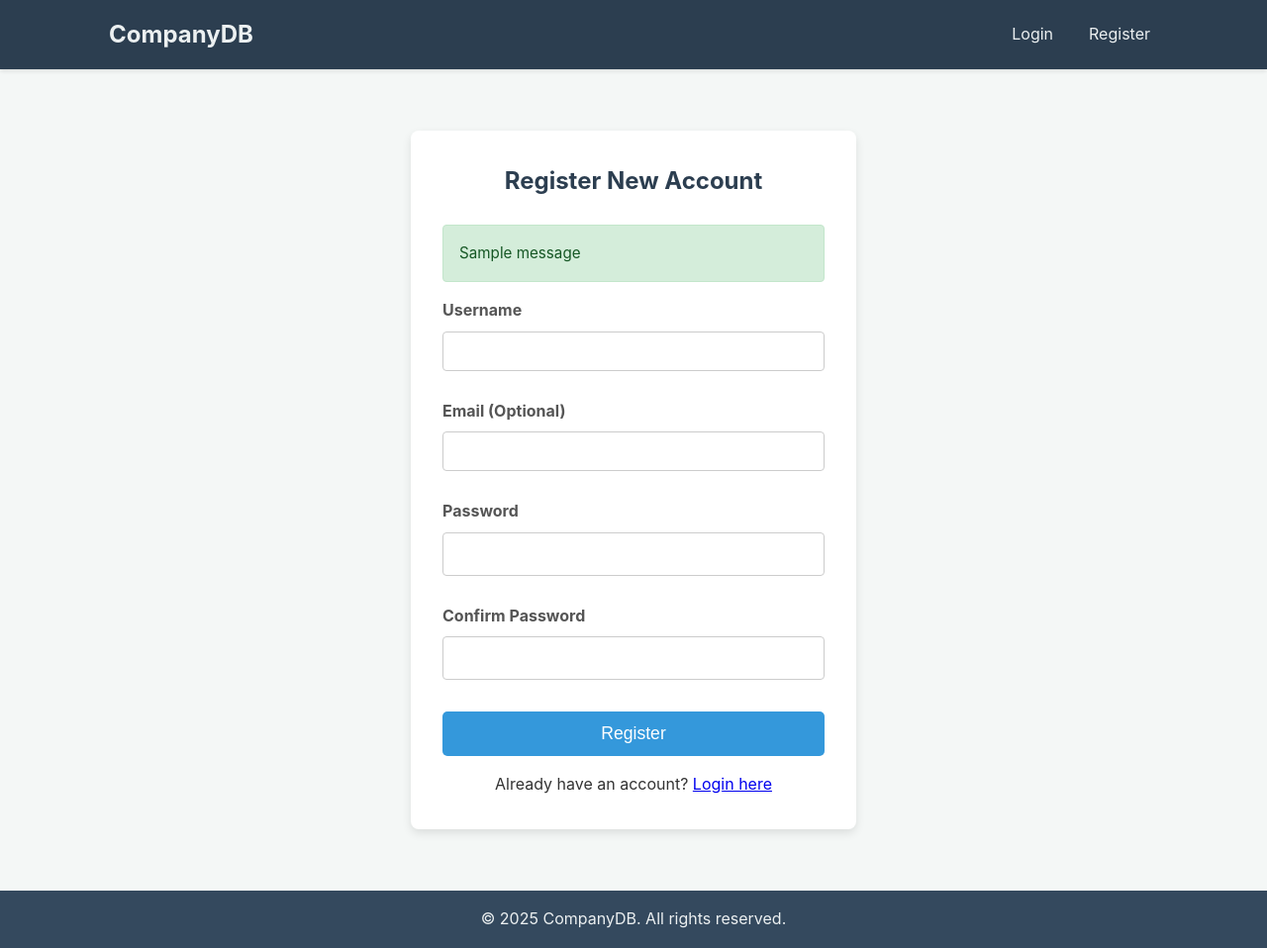
After one commit to cachimiro/cv, a Flask app: page /register in a window 1280 px wide. The commit adds this page. Shown: the whole page at 99% size. Run offline with Flask 3, Linux system fonts and the light colour scheme; tables that the repository leaves empty hold one stand-in row (values such as "Sample post"); one stand-in notice (Sample message) is shown.

Commit message:
feat: Implement Phase 0 - User Authentication
- Add Flask-Login and Werkzeug for user authentication and password hashing.
- Update database schema (`database.py`) to include a `users` table (id, username, email, password_hash, is_active, is_admin) and create it on startup.
- Create `user.py` with a `User` model class integrating with Flask-Login, including password management methods and user loading functions.
- Configure Flask app (`app.py`) for Flask-Login: set SECRET_KEY, initialize LoginManager, implement user_loader.
- Implement registration functionality:
    - `/register` route and `register.html` template.
    - Handles form submission, validation (username unique, passwords match).
    - Hashes password and saves new user. First user becomes an admin.
    - Uses flash messages for feedback.
- Implement login functionality:
    - `/login` route and `login.html` template.
    - Verifies credentials, checks if user is active, logs user in.
    - Redirects to `next_page` or index.
    - Uses flash messages.
- Implement logout functionality:
    - `/logout` route.
    - Updates `layout.html` navbar to be dynamic based on authentication state (shows username, Login/Register/Logout links appropriately).
- Protect web routes (e.g., `/`) and API routes (`/api/companies/*`) using `@login_required`.
- Add basic CSS for auth forms and alert messages.

```diff
--- a/app.py
+++ b/app.py
@@ -1,12 +1,35 @@
-from flask import Flask, jsonify, request, render_template # Added render_template
+from flask import Flask, jsonify, request, render_template, flash, redirect, url_for # Added flash, redirect, url_for
 import database # Your existing database.py
 import os # For potential API key access
 # from functools import wraps # For API key decorator if used later
+from flask_login import LoginManager, login_user, logout_user, login_required, current_user
+from user import User # Import the User model
 
 # Initialize Flask app
 app = Flask(__name__)
 
+# --- Flask App Configuration ---
+# IMPORTANT: Set a strong, random secret key in a real application!
+# You can generate one using: import os; os.urandom(24).hex()
+# Store it securely, e.g., in an environment variable.
+app.config['SECRET_KEY'] = os.environ.get('FLASK_SECRET_KEY', 'a_very_default_and_insecure_secret_key_123!')
+app.config['SESSION_COOKIE_SECURE'] = False # Set to True if using HTTPS (recommended for production)
+app.config['SESSION_COOKIE_HTTPONLY'] = True
+app.config['SESSION_COOKIE_SAMESITE'] = 'Lax' # Or 'Strict'
+
+# --- Flask-Login Configuration ---
+login_manager = LoginManager()
+login_manager.init_app(app)
+login_manager.login_view = 'login' # The name of the view (route function) for the login page
+login_manager.login_message_category = 'info' # For flash messages
+
+@login_manager.user_loader
+def load_user(user_id):
+    """Flask-Login user_loader callback."""
+    return User.get_by_id(int(user_id))
+
 # Configuration for API Key (example - store your actual key securely, e.g., env variable)
+# This API key is separate from user authentication. Used for programmatic API access.
 EXPECTED_API_KEY = os.environ.get("COMPANY_API_KEY", "default_test_key_12345")
 
 def is_authenticated(api_key):
@@ -23,16 +46,132 @@ def is_authenticated(api_key):
 #         return f(*args, **kwargs)
 #     return decorated_function
 
+# --- Web Page Routes ---
+
 @app.route('/')
-def index(): # This will be our main page serving companies.html
+@login_required
+def index():
     """Serves the main companies page."""
     return render_template('companies.html')
 
+@app.route('/register', methods=['GET', 'POST'])
+def register():
+    if current_user.is_authenticated:
+        return redirect(url_for('index')) # If already logged in, go to main page
+
+    if request.method == 'POST':
+        username = request.form.get('username')
+        email = request.form.get('email') # Optional
+        password = request.form.get('password')
+        confirm_password = request.form.get('confirm_password')
+
+        error = None
+        if not username:
+            error = 'Username is required.'
+        elif not password:
+            error = 'Password is required.'
+        elif password != confirm_password:
+            error = 'Passwords do not match.'
+
+        if error is None:
+            existing_user_by_name = User.get_by_username(username)
+            if existing_user_by_name:
+                error = f"Username '{username}' is already taken."
+            # Optional: Check for existing email if it's meant to be unique and provided
+            # if email:
+            #     conn = database.get_db_connection()
+            #     cursor = conn.cursor()
+            #     cursor.execute("SELECT id FROM users WHERE email = ?", (email,))
+            #     existing_user_by_email = cursor.fetchone()
+            #     conn.close()
+            #     if existing_user_by_email:
+            #         error = f"Email '{email}' is already registered."
+
+        if error is None:
+            try:
+                # For now, first user registered can be an admin, or set is_admin=False by default
+                # This logic can be refined later (e.g. only existing admin can create other admins)
+                conn = database.get_db_connection()
+                cursor = conn.cursor()
+                cursor.execute("SELECT COUNT(id) as count FROM users")
+                user_count = cursor.fetchone()['count']
+                conn.close()
+                is_first_user_admin = user_count == 0 # Make the first registered user an admin
+
+                new_user = User(id=None, username=username, email=email if email else None, is_admin=is_first_user_admin)
+                new_user.set_password(password)
+                new_user.save() # The save method in User class handles DB insertion
+
+                flash('Registration successful! Please log in.', 'success')
+                return redirect(url_for('login'))
+            except ValueError as e: # Catch custom errors from User.save or validation
+                error = str(e)
+            except database.sqlite3.IntegrityError: # Catch DB level unique constraint errors
+                 error = f"Username or Email already exists." # More generic for DB
+            except Exception as e:
+                print(f"Error during registration: {e}")
+                error = "An unexpected error occurred during registration. Please try again."
+
+        if error:
+            flash(error, 'danger')
+
+    # For GET request or if POST had an error, render the registration page
+    # Pass None for form if not using Flask-WTF, or pass form object if using it
+    return render_template('register.html', form=None)
+
+@app.route('/login', methods=['GET', 'POST'])
+def login():
+    if current_user.is_authenticated:
+        return redirect(url_for('index')) # If already logged in, go to main page
+
+    if request.method == 'POST':
+        username = request.form.get('username')
+        password = request.form.get('password')
+        # remember = True if request.form.get('remember') else False # For "Remember Me"
+
+        user = User.get_by_username(username)
+
+        if user and user.check_password(password):
+            if user.is_active:
+                login_user(user) # Can add 'remember=remember'
+                # flash(f'Logged in successfully as {user.username}!', 'success') # Optional success flash
+
+                # Redirect to the page the user was trying to access, or to index
+                next_page = request.args.get('next')
+                return redirect(next_page or url_for('index'))
+            else:
+                flash('Your account is inactive. Please contact support.', 'warning')
+        else:
+            flash('Invalid username or password. Please try again.', 'danger')
+
+    return render_template('login.html', form=None) # Pass None for form if not using Flask-WTF
+
+@app.route('/logout')
+@login_required # User must be logged in to log out
+def logout():
+    logout_user()
+    flash('You have been logged out successfully.', 'success')
+    return redirect(url_for('login'))
+
+
 # --- API Endpoints ---
+# All API endpoints should also require login if they are primarily supporting the web UI
+# For external programmatic access, the X-API-Key mechanism would be used in conjunction or as an alternative.
 
 @app.route('/api/companies', methods=['GET'])
-# @require_api_key
+@login_required
+# @require_api_key # This would be for separate programmatic API key auth
 def get_all_companies():
+    # For UI-driven requests, current_user is available.
+    # For pure API key access, you might bypass session login or check API key first.
+    # If API key is present and valid, could proceed. Otherwise, rely on session.
+    # Example:
+    # provided_api_key = request.headers.get('X-API-Key')
+    # if is_authenticated(provided_api_key):
+    #     pass # API key auth successful
+    # elif not current_user.is_authenticated: # Check session auth if no/invalid API key
+    #     return jsonify({"error": "Unauthorized"}), 401
+
     # provided_key = request.headers.get('X-API-Key')
     # if not is_authenticated(provided_key):
     #     return jsonify({"error": "Unauthorized. API key is missing or invalid."}), 401
@@ -45,8 +184,10 @@ def get_all_companies():
         return jsonify({"error": "An internal server error occurred"}), 500
 
 @app.route('/api/companies/<int:company_id>', methods=['GET'])
+@login_required
 # @require_api_key
 def get_company(company_id):
+    # Similar logic for API key vs session auth can be applied here if needed
     # provided_key = request.headers.get('X-API-Key')
     # if not is_authenticated(provided_key):
     #     return jsonify({"error": "Unauthorized. API key is missing or invalid."}), 401
@@ -61,6 +202,7 @@ def get_company(company_id):
         return jsonify({"error": "An internal server error occurred"}), 500
 
 @app.route('/api/companies', methods=['POST'])
+@login_required
 # @require_api_key
 def create_company():
     # provided_key = request.headers.get('X-API-Key')
@@ -90,6 +232,7 @@ def create_company():
         return jsonify({"error": "An internal server error occurred"}), 500
 
 @app.route('/api/companies/<int:company_id>', methods=['PUT'])
+@login_required
 # @require_api_key
 def update_company_api(company_id): # Renamed to avoid conflict with database.update_company
     # provided_key = request.headers.get('X-API-Key')
@@ -130,6 +273,7 @@ def update_company_api(company_id): # Renamed to avoid conflict with database.up
         return jsonify({"error": "An internal server error occurred"}), 500
 
 @app.route('/api/companies/<int:company_id>', methods=['DELETE'])
+@login_required
 # @require_api_key
 def delete_company_api(company_id): # Renamed
     # provided_key = request.headers.get('X-API-Key')
--- a/requirements.txt
+++ b/requirements.txt
@@ -1,2 +1,4 @@
 requests
 Flask
+Flask-Login
+Werkzeug
--- a/static/css/style.css
+++ b/static/css/style.css
@@ -61,6 +61,12 @@ body {
 
 .navbar-nav a:hover {
     color: #1abc9c; /* Teal accent */
+}
+
+.navbar-text {
+    color: #bdc3c7; /* Lighter text for non-link items */
+    margin-right: 15px; /* Spacing from other nav items */
+    padding: 0.5rem;
 }
 
 /* Content Area */
@@ -341,3 +347,71 @@ th, td {
 .action-buttons .btn:last-child {
     margin-right: 0;
 }
+
+/* Authentication Forms */
+.auth-container {
+    max-width: 450px;
+    margin: 2rem auto;
+    padding: 2rem;
+    background-color: #fff;
+    border-radius: 8px;
+    box-shadow: 0 4px 10px rgba(0,0,0,0.1);
+}
+
+.auth-container h2 {
+    text-align: center;
+    margin-bottom: 1.5rem;
+    color: #2c3e50;
+}
+
+.auth-form .form-control { /* More specific selector for inputs in auth forms */
+    width: 100%;
+    padding: 12px; /* Slightly larger padding for auth inputs */
+    border: 1px solid #ccc;
+    border-radius: 4px;
+    font-size: 1rem;
+    margin-bottom: 0.5rem; /* Space below input before next label/input */
+}
+.auth-form .form-control:focus {
+    border-color: #3498db;
+    box-shadow: 0 0 0 0.2rem rgba(52, 152, 219, 0.25);
+}
+
+.auth-form .btn-block { /* Button that takes full width */
+    width: 100%;
+    padding: 12px;
+    font-size: 1.1rem;
+}
+
+/* Alert Messages */
+.alert {
+    padding: 1rem;
+    margin-bottom: 1rem;
+    border: 1px solid transparent;
+    border-radius: 4px;
+    font-size: 0.95rem;
+}
+
+.alert-success {
+    color: #155724;
+    background-color: #d4edda;
+    border-color: #c3e6cb;
+}
+
+.alert-danger {
+    color: #721c24;
+    background-color: #f8d7da;
+    border-color: #f5c6cb;
+}
+
+.alert-info {
+    color: #0c5460;
+    background-color: #d1ecf1;
+    border-color: #bee5eb;
+}
+
+.alert-warning {
+    color: #856404;
+    background-color: #fff3cd;
+    border-color: #ffeeba;
+}
--- a/templates/layout.html
+++ b/templates/layout.html
@@ -11,9 +11,17 @@
     <nav class="navbar">
         <div class="container">
             <a href="{{ url_for('index') }}" class="navbar-brand">CompanyDB</a>
+            <!-- Will rename CompanyDB to Sway PR Data later -->
             <ul class="navbar-nav">
-                <li><a href="{{ url_for('index') }}">Companies</a></li>
-                <!-- Future: Add links for dynamic tables, etc. -->
+                {% if current_user.is_authenticated %}
+                    <li><span class="navbar-text">Logged in as: {{ current_user.username }}</span></li>
+                    <li><a href="{{ url_for('index') }}">Companies</a></li>
+                    <li><a href="{{ url_for('logout') }}">Logout</a></li>
+                {% else %}
+                    <li><a href="{{ url_for('login') }}">Login</a></li>
+                    <li><a href="{{ url_for('register') }}">Register</a></li>
+                {% endif %}
+                <!-- Future: Add links for dynamic tables, etc., protected by login -->
             </ul>
         </div>
     </nav>
--- /dev/null
+++ b/templates/login.html
@@ -0,0 +1,41 @@
+{% extends "layout.html" %}
+
+{% block title %}Login - CompanyDB{% endblock %}
+
+{% block content %}
+<div class="auth-container">
+    <h2>Login</h2>
+
+    {% with messages = get_flashed_messages(with_categories=true) %}
+        {% if messages %}
+            {% for category, message in messages %}
+                <div class="alert alert-{{ category }}">{{ message }}</div>
+            {% endfor %}
+        {% endif %}
+    {% endwith %}
+
+    <form method="POST" action="{{ url_for('login') }}" class="auth-form">
+        {{ form.hidden_tag() if form and form.hidden_tag }} <!-- For CSRF token if using Flask-WTF -->
+        <div class="form-group">
+            <label for="username">Username</label>
+            <input type="text" id="username" name="username" class="form-control" required>
+        </div>
+        <div class="form-group">
+            <label for="password">Password</label>
+            <input type="password" id="password" name="password" class="form-control" required>
+        </div>
+        <!-- Optional: Remember Me checkbox
+        <div class="form-group form-check">
+            <input type="checkbox" class="form-check-input" id="remember" name="remember">
+            <label class="form-check-label" for="remember">Remember Me</label>
+        </div>
+        -->
+        <div class="form-actions">
+            <button type="submit" class="btn btn-primary btn-block">Login</button>
+        </div>
+    </form>
+    <p class="mt-2 text-center">
+        Don't have an account? <a href="{{ url_for('register') }}">Register here</a>
+    </p>
+</div>
+{% endblock %}
--- /dev/null
+++ b/templates/register.html
@@ -0,0 +1,58 @@
+{% extends "layout.html" %}
+
+{% block title %}Register - CompanyDB{% endblock %}
+
+{% block content %}
+<div class="auth-container">
+    <h2>Register New Account</h2>
+
+    {% with messages = get_flashed_messages(with_categories=true) %}
+        {% if messages %}
+            {% for category, message in messages %}
+                <div class="alert alert-{{ category }}">{{ message }}</div>
+            {% endfor %}
+        {% endif %}
+    {% endwith %}
+
+    <form method="POST" action="{{ url_for('register') }}" id="registerForm" class="auth-form">
+        {{ form.hidden_tag() if form and form.hidden_tag }} <!-- For CSRF token if using Flask-WTF -->
+        <div class="form-group">
+            <label for="username">Username</label>
+            <input type="text" id="username" name="username" class="form-control" required>
+        </div>
+        <div class="form-group">
+            <label for="email">Email (Optional)</label>
+            <input type="email" id="email" name="email" class="form-control">
+        </div>
+        <div class="form-group">
+            <label for="password">Password</label>
+            <input type="password" id="password" name="password" class="form-control" required>
+        </div>
+        <div class="form-group">
+            <label for="confirm_password">Confirm Password</label>
+            <input type="password" id="confirm_password" name="confirm_password" class="form-control" required>
+        </div>
+        <div class="form-actions">
+            <button type="submit" class="btn btn-primary btn-block">Register</button>
+        </div>
+    </form>
+    <p class="mt-2 text-center">
+        Already have an account? <a href="{{ url_for('login') }}">Login here</a>
+    </p>
+</div>
+{% endblock %}
+
+{% block extra_js %}
+<script>
+// Basic client-side validation example (can be enhanced)
+document.getElementById('registerForm').addEventListener('submit', function(event) {
+    const password = document.getElementById('password').value;
+    const confirmPassword = document.getElementById('confirm_password').value;
+    if (password !== confirmPassword) {
+        alert('Passwords do not match!');
+        event.preventDefault(); // Stop form submission
+    }
+    // Add more client-side checks if desired (e.g., password strength)
+});
+</script>
+{% endblock %}
```
Also changed, not shown: database.py (+17 -1 lines), user.py (added, +125 -0 lines).
